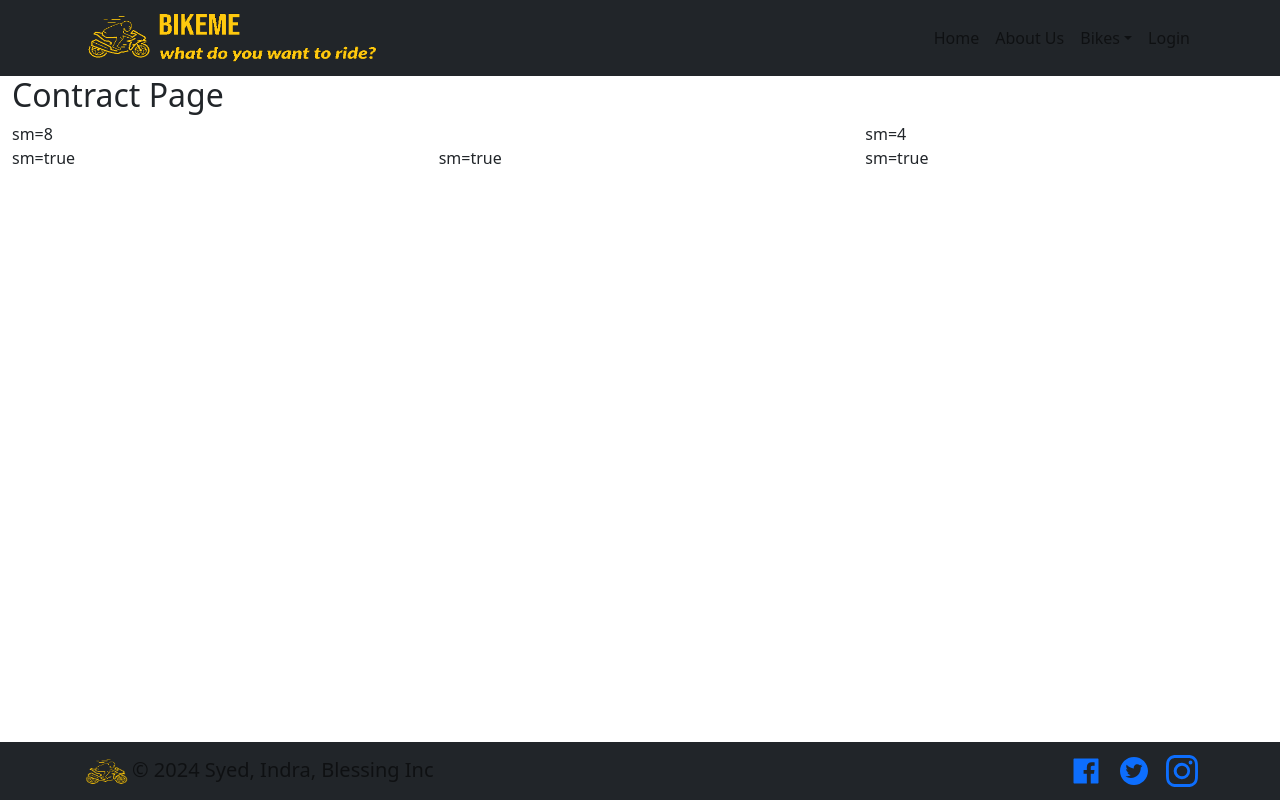
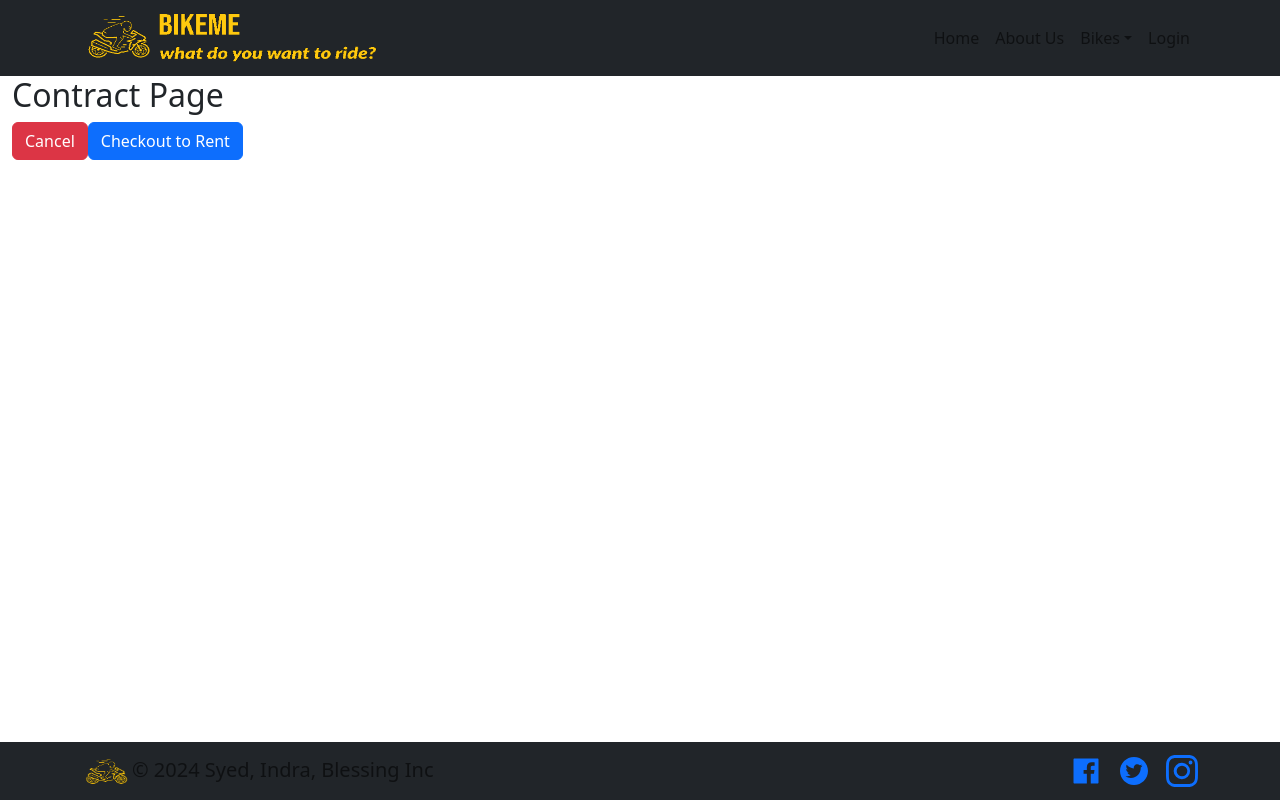
Before and after one commit to Levi-Man/bikeME, a React (Vite) app in the folder client/: page /contract in a window 1280 px wide. Built offline with nearby package versions, Linux system fonts and the light colour scheme; no server answers.

Commit message:
fixed sending shoppingCart object to global context and retrieve on ContractPage

```diff
--- a/client/src/pages/ContractPage.jsx
+++ b/client/src/pages/ContractPage.jsx
@@ -1,4 +1,4 @@
-import { useState } from "react";
+import react, { useState } from "react";
 import { Link } from "react-router-dom";
 import {
     Container,
@@ -9,29 +9,56 @@ import {
     Button,
     Badge,
 } from "react-bootstrap";
-// import { useRentalContext } from "../utils/GlobalContext";
-
-
+import { useRentalContext } from "../utils/GlobalContext";
 
 
 
 
 export default function ContractPage() {
-    // const { user, shoppingCart } = useRentalContext();
-    // console.log(shoppingCart);
+    const { user, shoppingCart } = useRentalContext();
+    console.log('contractpage', shoppingCart);
+
+
+
 
     return (
         <Container fluid>
-            <h2>Contract Page</h2>
-            <Row>
-                <Col sm={8}>sm=8</Col>
-                <Col sm={4}>sm=4</Col>
-            </Row>
-            <Row>
-                <Col sm>sm=true</Col>
-                <Col sm>sm=true</Col>
-                <Col sm>sm=true</Col>
-            </Row>
+            {!shoppingCart ? (
+                <div>... Loading</div>
+            ) : (
+                <div>
+                    <h2>Contract Page</h2>
+                    <Row>
+                        <Col sm={8}>{shoppingCart.userName}</Col>
+                        <Col sm={8}>{shoppingCart.bikeInfo}</Col>
+                        <Col sm={8}>{shoppingCart.rentalPerDay}</Col>
+                        <Col sm={8}>{shoppingCart.insurancePerDay}</Col>
+                        <Col sm={8}>{shoppingCart.duration}</Col>
+                        <Col sm={8}>{shoppingCart.rentalPriceSub}</Col>
+                        <Col sm={8}>{shoppingCart.rentalPriceTotal}</Col>
+
+                    </Row>
+                    <Button
+                        id="rentButton"
+                        variant="danger"
+                        as={Link}
+                        to="/contract"
+                    // onClick={handleRentContract}
+                    >
+                        Cancel
+                    </Button>
+                    <Button
+                        id="rentButton"
+                        variant="primary"
+                        as={Link}
+                        to="/contract"
+                    // onClick={handleRentContract}
+                    >
+                        Checkout to Rent
+                    </Button>
+                </div>
+
+            )}
         </Container>
     );
 }
--- a/client/src/pages/SingleBikePage.jsx
+++ b/client/src/pages/SingleBikePage.jsx
@@ -18,7 +18,7 @@ import { useRentalContext } from "../utils/GlobalContext";
 // import bikesData from "../utils/SampleSeedData";
 
 export default function SingleBikePage() {
-    const { AllBikes, user, shoppingCart, addShoppingCart, removeShoppingCart } = useRentalContext();
+    const { AllBikes, user, shoppingCart, setShoppingCart } = useRentalContext();
     const { id } = useParams();
 
     const currentBikeData = AllBikes.filter((bike) => bike._id === id);
@@ -51,7 +51,7 @@ export default function SingleBikePage() {
 
         subTotal = Number(((insurancePerDay + bikeRate) * rentalTerm).toFixed(2));
 
-        tax = Number((Number(subTotal) * 0.13).toFixed(2));
+        tax = Number((subTotal * 0.13).toFixed(2));
 
         total = Number((subTotal + tax).toFixed(2));
     }
@@ -61,8 +61,6 @@ export default function SingleBikePage() {
         const { target } = e;
         setRentalTerm(target.valueAsNumber);
     };
-
-
 
 
     const handleRentContract = () => {
@@ -79,9 +77,13 @@ export default function SingleBikePage() {
         };
 
         console.log("handler", currentContractInfo);
-        console.log("reading", shoppingCart);
-        addShoppingCart(currentContractInfo);
+        setShoppingCart(shoppingCart => ({
+            ...shoppingCart,
+            ...currentContractInfo
+        }));
+        // console.log("reading", shoppingCart);
     };
+
 
     const singleBikeUrls = currentBikeData[0].images.map((image) => image.url);
 
--- a/client/src/utils/GlobalContext.jsx
+++ b/client/src/utils/GlobalContext.jsx
@@ -41,29 +41,29 @@ export const RentalProvider = ({ children }) => {
   // holds the current potential contract in the shopping cart
   const [shoppingCart, setShoppingCart] = useState({});
 
-  const addShoppingCart = (currentContract) => {
-    if (!currentContract) {
-      return;
-    }
-    setShoppingCart(shoppingCart => ({
-      ...shoppingCart,
-      ...currentContract
-    }));
-    console.log("global", shoppingCart);
-  }
+  // const addShoppingCart = (currentContract) => {
+  //   if (!currentContract) {
+  //     return;
+  //   }
+  //   setShoppingCart(shoppingCart => ({
+  //     ...shoppingCart,
+  //     ...currentContract
+  //   }));
+  //   console.log("global", shoppingCart);
+  // }
 
 
-  const removeShoppingCart = () => {
-    setShoppingCart('');
-  }
-
+  // const removeShoppingCart = () => {
+  //   setShoppingCart('');
+  // }
+  console.log('global', shoppingCart);
 
 
 
   // The value prop expects an initial state object
   return (
     <RentalContext.Provider
-      value={{ AllBikes, user, addUser, removeUser, shoppingCart, addShoppingCart, removeShoppingCart }}
+      value={{ AllBikes, user, addUser, removeUser, shoppingCart, setShoppingCart }}
     >
       {/* We render children in our component so that any descendent can access the value from the provider */}
       {children}
```
Also changed, not shown: 1 other file (tests, documents, lock files or other folders).
